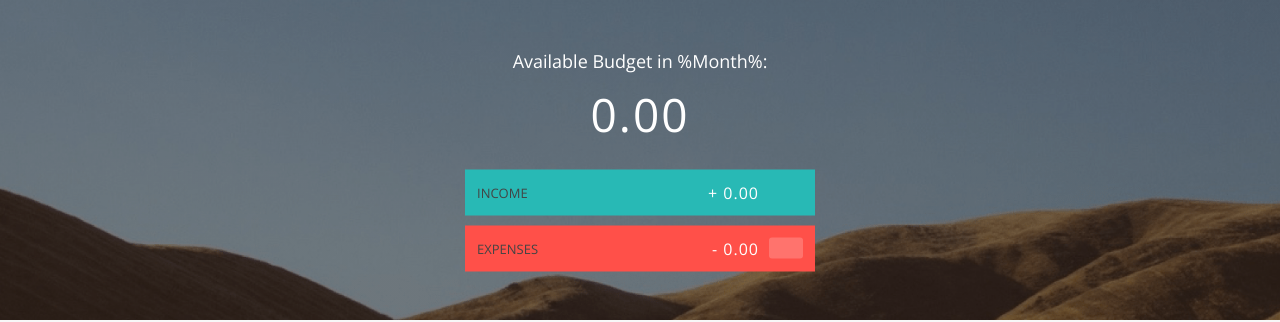
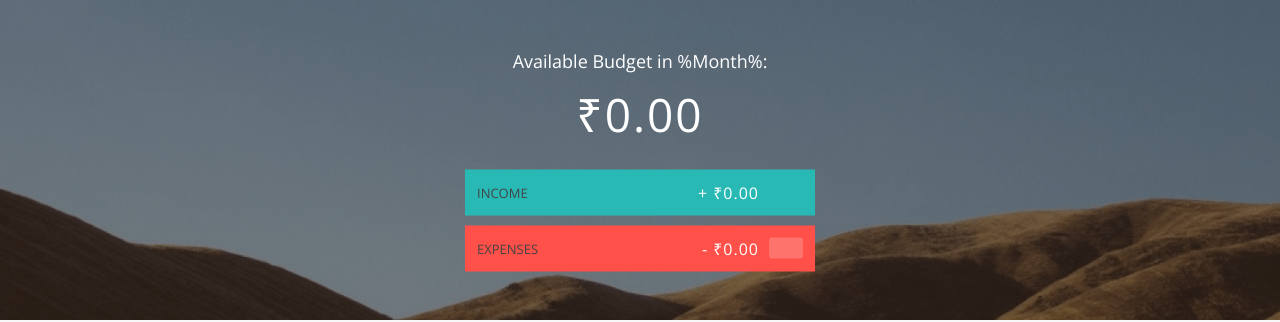
Before and after one commit to ThePsyk3y/Budgety, a plain HTML site: page index.html in a window 1280 px wide. Shown: the top 322 px of the page. Drawn offline with nearby package versions, Linux system fonts and the light colour scheme.

Commit message:
Added INR symbols before number for localization.

```diff
--- a/index.html
+++ b/index.html
@@ -22,12 +22,12 @@
           Available Budget in <span class="budget__title--month">%Month%</span>:
         </div>
 
-        <div class="budget__value">0.00</div>
+        <div class="budget__value">&#8377;0.00</div>
 
         <div class="budget__income clearfix">
           <div class="budget__income--text">Income</div>
           <div class="right">
-            <div class="budget__income--value">+ 0.00</div>
+            <div class="budget__income--value">+ &#8377;0.00</div>
             <div class="budget__income--percentage">&nbsp;</div>
           </div>
         </div>
@@ -35,7 +35,7 @@
         <div class="budget__expenses clearfix">
           <div class="budget__expenses--text">Expenses</div>
           <div class="right clearfix">
-            <div class="budget__expenses--value">- 0.00</div>
+            <div class="budget__expenses--value">- &#8377;0.00</div>
             <div class="budget__expenses--percentage">&nbsp;</div>
           </div>
         </div>
```
